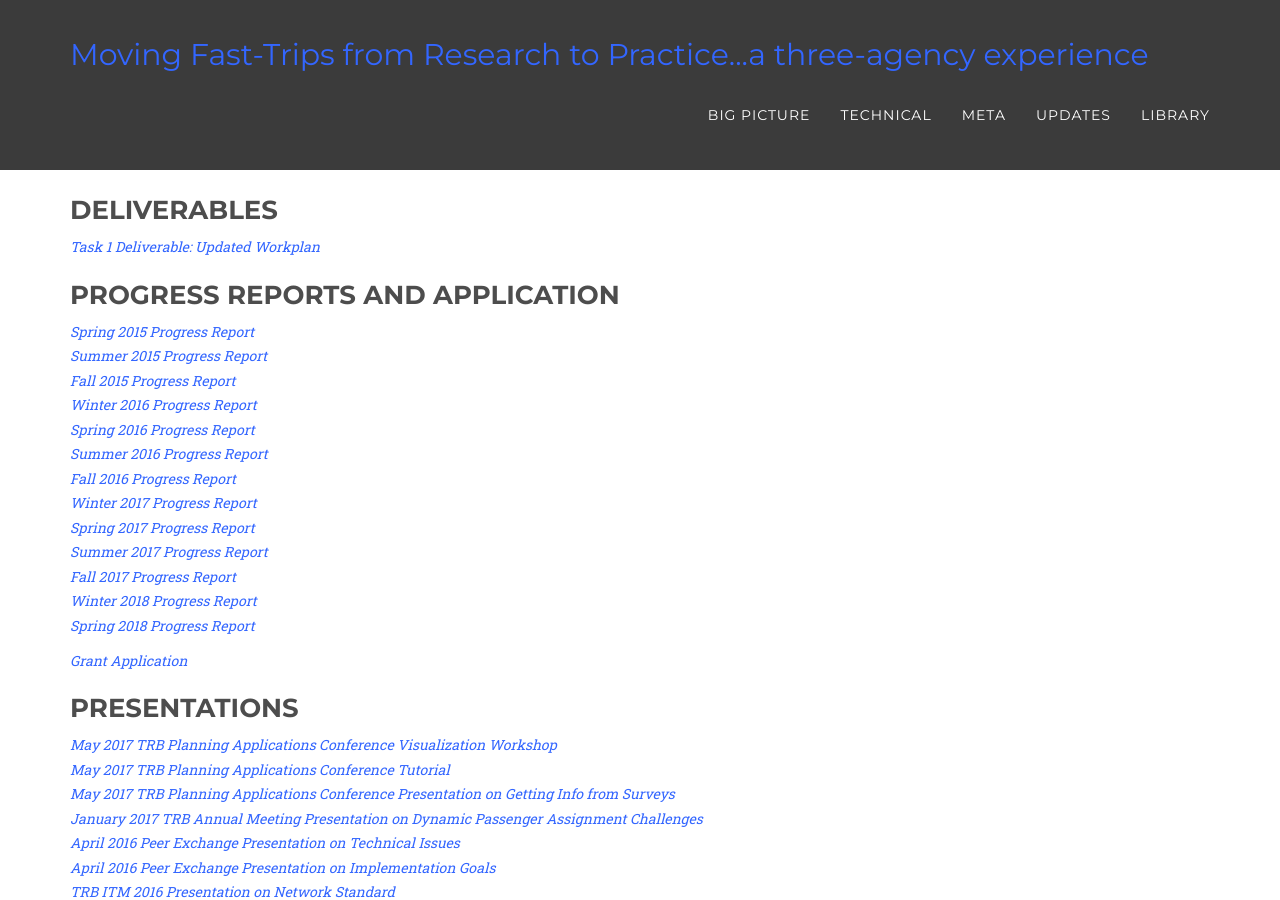
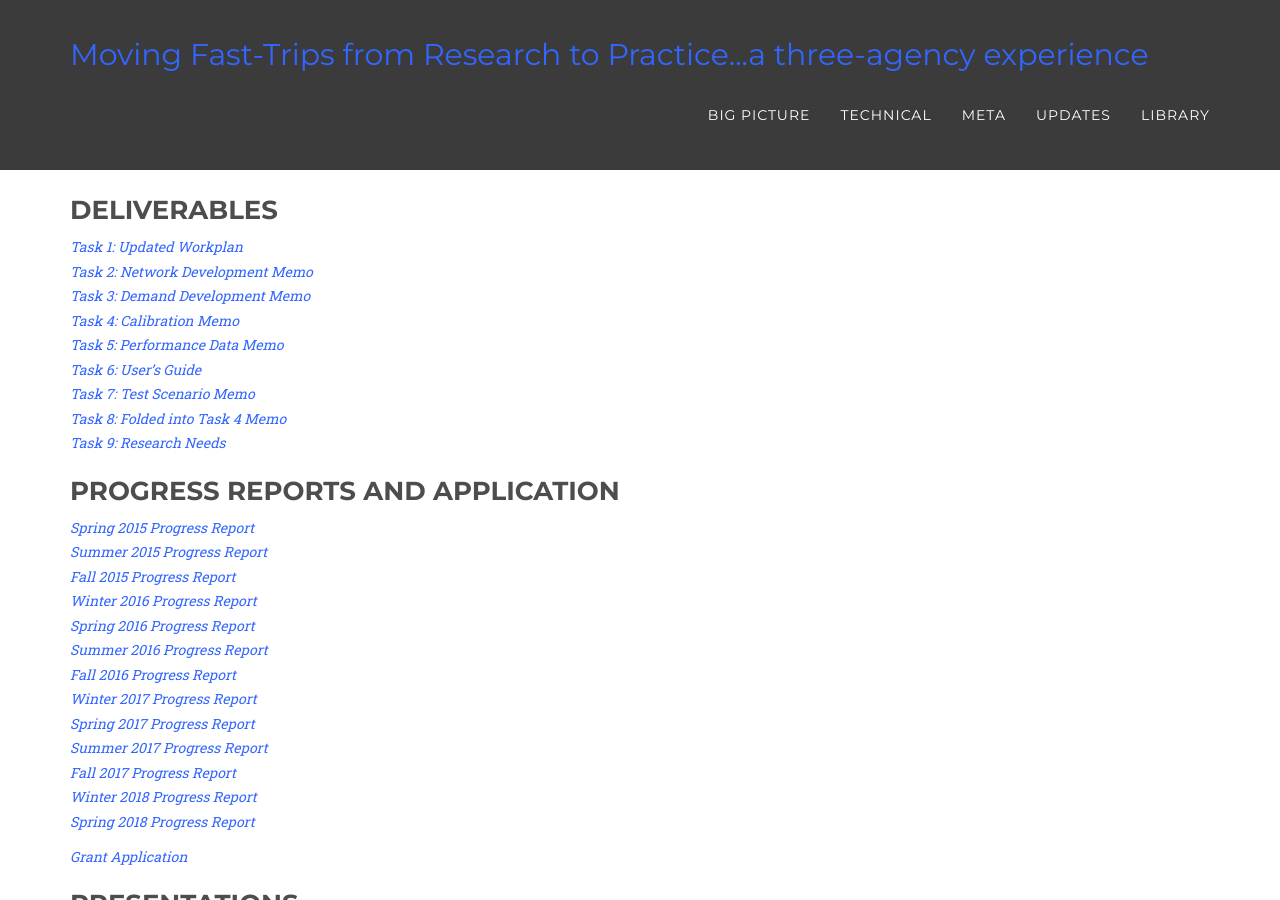
Before and after one commit to BayAreaMetro/fast-trips-project, a Jekyll site: the page built from library/index.md, in a window 1280 px wide and 900 px high. Built offline with Jekyll 4.4.1, drawn with Linux system fonts in a browser that asks for light colours; some web fonts are replaced; some of the changed text lies outside the part shown.

Commit message:
Update links to final deliverables

```diff
--- a/library/index.md
+++ b/library/index.md
@@ -5,7 +5,16 @@ title: Library
 ---
 ### Deliverables
 
-*[Task 1 Deliverable: Updated Workplan]({{ site.baseurl }}/library/2015-04-07-RELEASE-Workplan-Technical-Memorandum.pdf)*
+*[Task 1: Updated Workplan]({{ site.baseurl }}/library/2015-04-07-RELEASE-Workplan-Technical-Memorandum.pdf)*
+*[Task 2: Network Development Memo](https://mtcdrive.box.com/s/4qp0aqinku9p0fxp2cd9ysa5mcmc5q25)*
+*[Task 3: Demand Development Memo](https://mtcdrive.box.com/s/xblz2n53khg1mjjhmje4hwzkobkgqbog)*
+*[Task 4: Calibration Memo](https://mtcdrive.box.com/s/62mykhugu5ptjx50xor0kjfojms75nnb)*
+*[Task 5: Performance Data Memo](https://mtcdrive.box.com/s/b3al07qzhsmk9pkdya04hp5qn30ra5sj)*
+*[Task 6: User's Guide](http://bayareametro.github.io/fast-trips/)*
+*[Task 7: Test Scenario Memo](https://mtcdrive.box.com/s/1j9iv693g6pd824svy0h4j4zlfery1jt)*
+*[Task 8: Folded into Task 4 Memo ](https://mtcdrive.box.com/s/62mykhugu5ptjx50xor0kjfojms75nnb)*
+*[Task 9: Research Needs](https://mtcdrive.box.com/s/8e5qpytduzw9kndw0j36urwuu9r7kuzb)*
+
 
 ### Progress Reports and Application
 
@@ -65,17 +74,17 @@ title: Library
 
 *[Network Development Memo](https://mtcdrive.box.com/s/4qp0aqinku9p0fxp2cd9ysa5mcmc5q25)*
 *[Network Creation Process – Bay Area](https://github.com/sfcta/NetworkWrangler/tree/fasttrips)*
-*[Network Creation Process – Puget Sound](http://github.com/psrc/fast-trips_network_builder)*
+*[Network Creation Process – Puget Sound](http://github.com/psrc/fast-trips-psrc/fast-trips_network_builder)*
 *[SF-CHAMP Networks, v1.14](https://mtcdrive.box.com/s/3i3sjbzpsrbhxlwpl4v4vx9b0movferz)*
 *[PSRC Networks, v1.1](https://mtcdrive.box.com/s/eig2bwudzfa2m7awch0mb9tu71ifp0pp)*
 *[Dwell Time Development Memo](https://mtcdrive.box.com/s/qz6f54yjw8etq69nzkni83d9e99fx5xa)*
-*[Dwell Time Estimation Files](https://github.com/psrc/fast-trips_dwell_time_model)*
+*[Dwell Time Estimation Files](https://github.com/psrc/fast-trips-psrc/fast-trips_dwell_time_model)*
 
 ##### Demand
 
 *[Demand Development Memo](https://mtcdrive.box.com/s/xblz2n53khg1mjjhmje4hwzkobkgqbog)*
 *[Demand Translation – SF-CHAMP](http://github.com/sfcta/fast-trips_demand_converter)*
-*[Demand Translation – SoundCast](http://github.com/psrc/fast-trips_demand_converter)*
+*[Demand Translation – SoundCast](http://github.com/psrc/fast-trips-psrc/fast-trips_demand_converter)*
 *[SF-CHAMP Demand, v0.5](https://mtcdrive.box.com/s/ag6d9dosbfrya3u6sq0l6sk65g9im0ue)*
 *[Soundcast Demand, v1.1](https://mtcdrive.box.com/s/urb1hipzqs4s75g8mnzov665mmrlc7pv)*
 
@@ -107,7 +116,9 @@ title: Library
 *[Making Open Transportation Data Useful and Accessible: Recommendations for Good Practices in Open Data Standards Management.]({{ site.baseurl }}/library/TRB17-OpenData.pdf)*
 
 ### Research Needs Assessment
-Summary Memo  FORTHCOMING
+
+[Research Needs Summary](https://mtcdrive.box.com/s/8e5qpytduzw9kndw0j36urwuu9r7kuzb)
+
 1. *[Service Unreliability in Schedule-Based Dynamic Transit Trip Assignment](https://mtcdrive.box.com/s/5k5m8qujxxlzcb4arpgis6b1tvxyjr08)*
 2. *[Efficient and Effective Algorithms for Congested Transit Assignment](https://mtcdrive.box.com/s/h4be3l3ukmwax6a9wyopg4byws2b8gm5)*
 3. *[Empirically Valid and Computationally Efficient Transit Passenger Route Choice Model](https://mtcdrive.box.com/s/3efsn5m6jdi3b6jzlg13r1n4t9klstya)*
```
